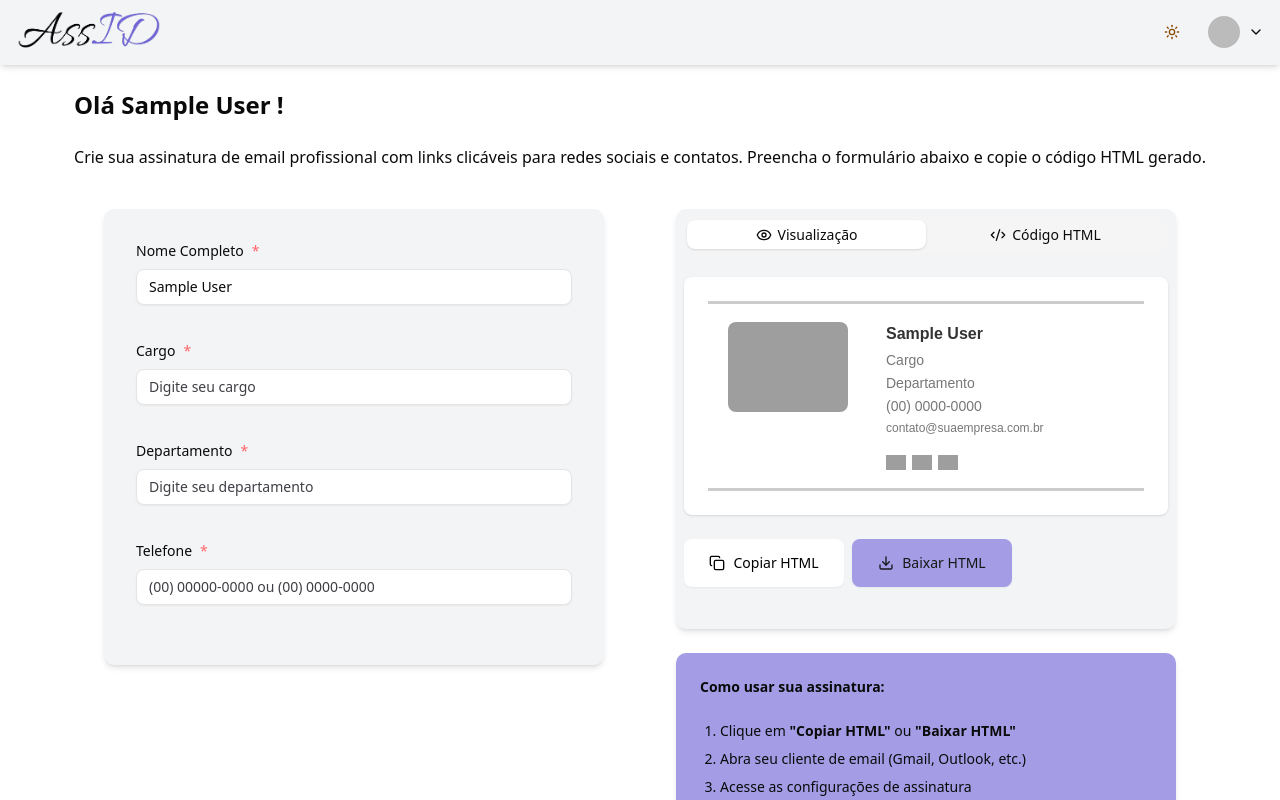
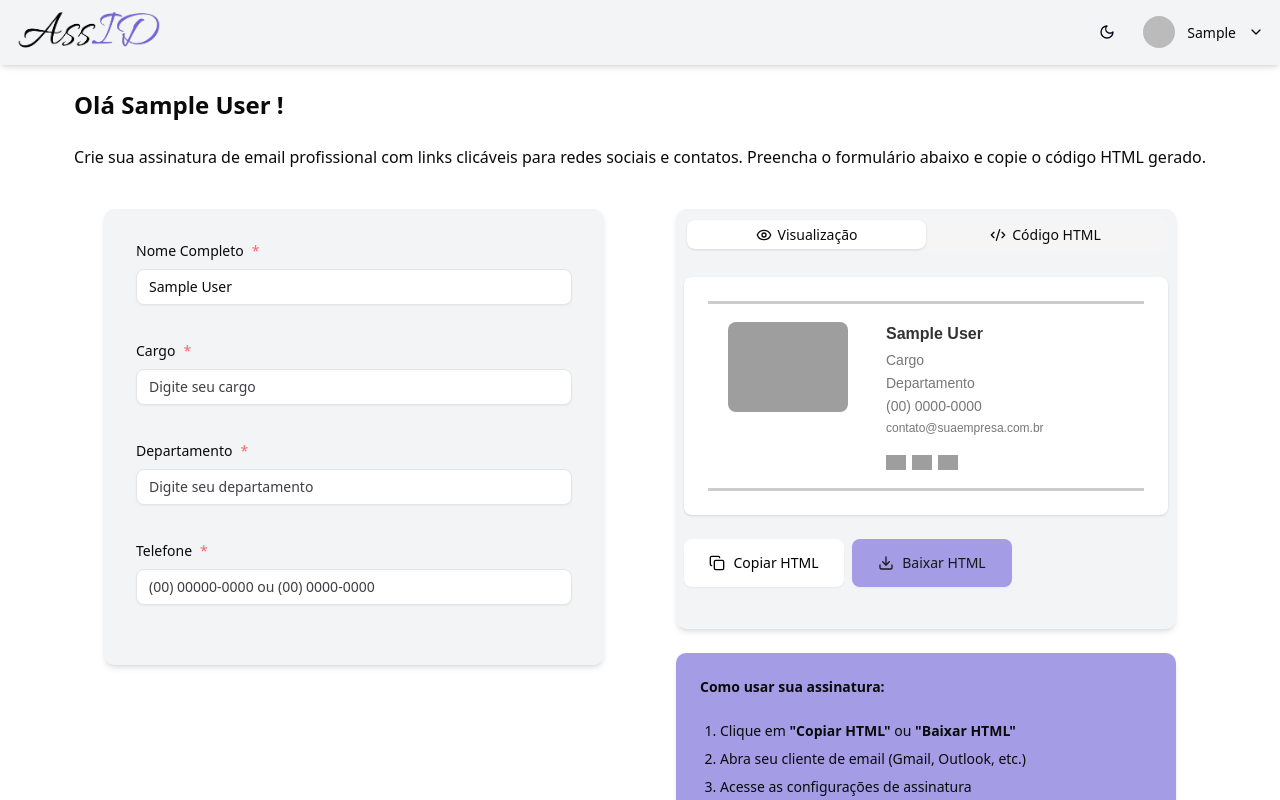
Before and after one commit to naiaraxavier/signature-generator, a Next.js app: page / in a window 1280 px wide. Built offline with nearby package versions, Linux system fonts and the light colour scheme; no server answers; sample sign-in values are in the browser's storage; grey boxes are pictures that could not be loaded.

Commit message:
update: update avatar

```diff
--- a/components/header/nav-user.tsx
+++ b/components/header/nav-user.tsx
@@ -15,11 +15,12 @@ import {
   DropdownMenuContent,
   DropdownMenuTrigger,
 } from "@/components/ui/dropdown-menu";
-import { Avatar, AvatarImage } from "@/components/ui/avatar";
+import { Avatar, AvatarFallback, AvatarImage } from "@/components/ui/avatar";
 
 // Component
 export const NavUser = () => {
   const { user } = useUser();
+  console.log("user", user);
 
   return (
     <DropdownMenu>
@@ -27,11 +28,18 @@ export const NavUser = () => {
         asChild
         className="cursor-pointer hover:scale-105 transition-transform duration-200"
       >
-        <button className="flex items-center gap-1">
+        <button className="flex items-center gap-3">
           <Avatar className="h-8 w-8 rounded-full">
             <AvatarImage src={user?.image || ""} alt={user?.name || ""} />
+            <AvatarFallback>
+              {user?.name?.charAt(0).toUpperCase()}
+            </AvatarFallback>
           </Avatar>
-          <div className="grid flex-1 text-left text-sm leading-tight"></div>
+          <div className="grid flex-1 text-left text-sm leading-tight">
+            <span className="truncate font-medium">
+              {user?.name?.split(" ")[0] ?? "Guest"}
+            </span>
+          </div>
           <ChevronDown className="size-4" />
         </button>
       </DropdownMenuTrigger>
@@ -45,6 +53,9 @@ export const NavUser = () => {
           <div className="flex items-center gap-2 p-1.5 text-left text-sm">
             <Avatar className="h-8 w-8 rounded-full grayscale">
               <AvatarImage src={user?.image || ""} alt={user?.name || ""} />
+              <AvatarFallback>
+                {user?.name?.charAt(0).toUpperCase()}
+              </AvatarFallback>
             </Avatar>
             <div className="grid flex-1 text-left text-sm leading-tight">
               <span className="truncate font-medium">
--- a/components/theme/mode-toggle.tsx
+++ b/components/theme/mode-toggle.tsx
@@ -19,20 +19,20 @@ export const ModeToggle = () => {
         onClick={() => setTheme(theme === "light" ? "dark" : "light")}
       >
         <Sun
-          className={`absolute w-5 h-5 text-yellow-800 transition-all duration-500 transform
+          className={`absolute w-5 h-5 text-yellow-500 transition-all duration-500 transform
     ${
       theme === "dark"
-              ? "opacity-0 scale-0 rotate-90"
-              : "opacity-100 scale-100 rotate-0"
+        ? "opacity-100 scale-100 rotate-0"
+        : "opacity-0 scale-0 rotate-90"
     }
   `}
         />
         <Moon
-          className={`absolute w-5 h-5 text-zinc-200 transition-all duration-500 transform
+          className={`absolute w-5 h-5 text-gray-950 transition-all duration-500 transform
     ${
       theme === "dark"
-              ? "opacity-100 scale-100 rotate-0"
-              : "opacity-0 scale-0 -rotate-90"
+        ? "opacity-0 scale-0 -rotate-90"
+        : "opacity-100 scale-100 rotate-0"
     }
   `}
         />
```
Lines whose indentation alone changed are shown as unchanged.
